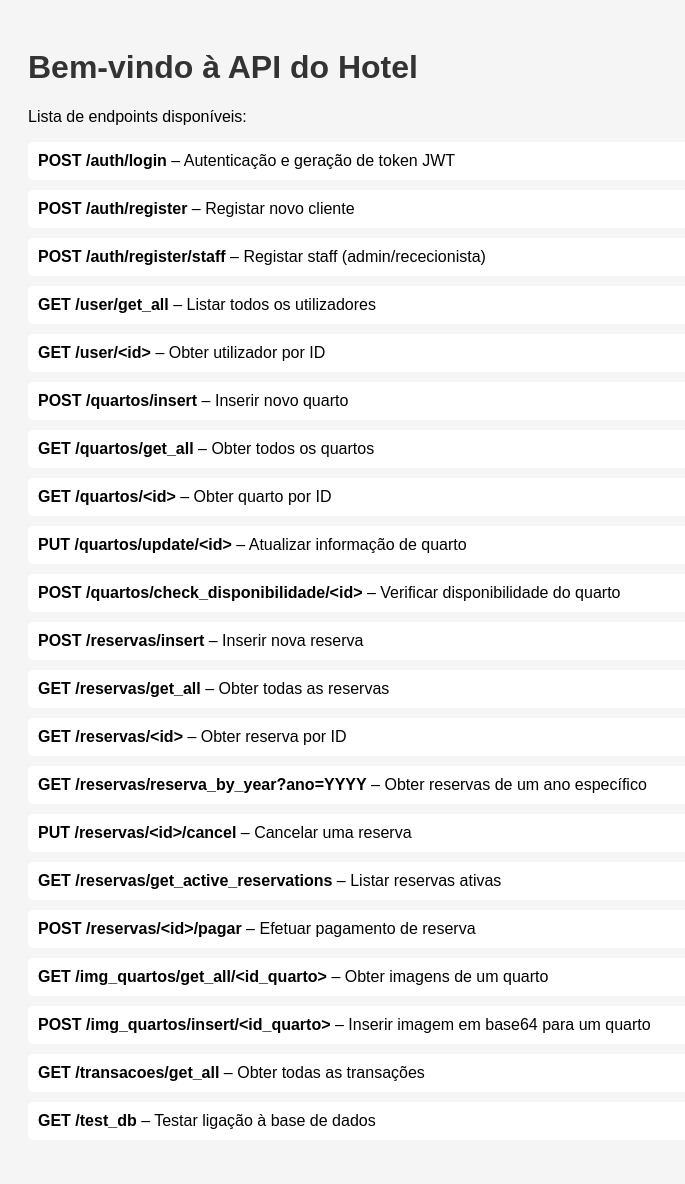
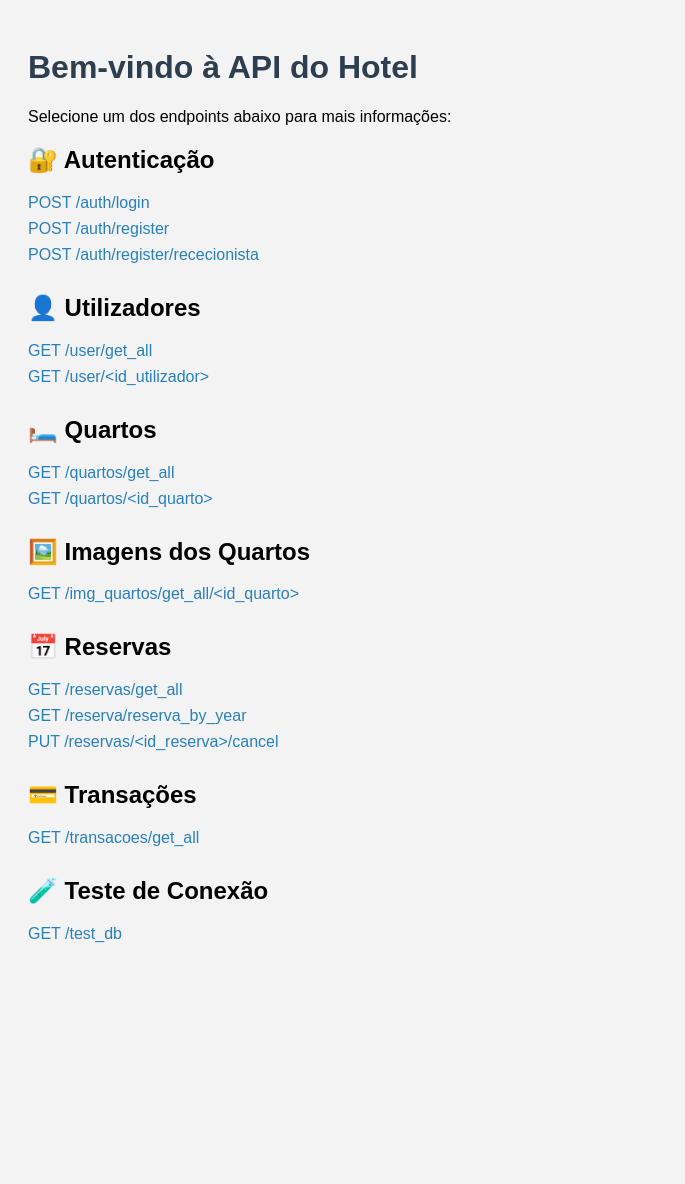
Before and after one commit to Lou-ey/BDII_API, a Flask app: page / in a window 1280 px wide. Shown: the whole page, without its empty margins (0-685 px from the left). After the commit the page ends 943 px from the top, so only its background shows below. Run offline with Flask 3, Linux system fonts and the light colour scheme.

Commit message:
feat: update home.html with a structured welcome page and detailed API endpoints

```diff
--- a/templates/home.html
+++ b/templates/home.html
@@ -1,4 +1,4 @@
-<!DOCTYPE html>
+<!--<!DOCTYPE html>
 <html lang="pt">
 <head>
   <meta charset="UTF-8">
@@ -44,4 +44,100 @@
     <li><span class="endpoint">GET /test_db</span> – Testar ligação à base de dados</li>
   </ul>
 </body>
+</html>-->
+
+<!DOCTYPE html>
+<html lang="pt-PT">
+<head>
+    <meta charset="UTF-8">
+    <title>API do Hotel</title>
+    <style>
+        body {
+            font-family: Arial, sans-serif;
+            background-color: #f3f3f3;
+            padding: 20px;
+        }
+        h1 {
+            color: #2c3e50;
+        }
+        ul {
+            list-style: none;
+            padding-left: 0;
+        }
+        li {
+            margin: 8px 0;
+        }
+        a {
+            text-decoration: none;
+            color: #2980b9;
+        }
+        a:hover {
+            text-decoration: underline;
+        }
+        .section {
+            margin-bottom: 30px;
+        }
+    </style>
+</head>
+<body>
+
+    <h1>Bem-vindo à API do Hotel</h1>
+    <p>Selecione um dos endpoints abaixo para mais informações:</p>
+
+    <div class="section">
+        <h2>🔐 Autenticação</h2>
+        <ul>
+            <li><a href="/auth/login">POST /auth/login</a></li>
+            <li><a href="/auth/register">POST /auth/register</a></li>
+            <li><a href="/auth/register/rececionista">POST /auth/register/rececionista</a></li>
+        </ul>
+    </div>
+
+    <div class="section">
+        <h2>👤 Utilizadores</h2>
+        <ul>
+            <li><a href="/user/get_all">GET /user/get_all</a></li>
+            <li><a href="/user/&lt;id_utilizador&gt;">GET /user/&lt;id_utilizador&gt;</a></li>
+        </ul>
+    </div>
+
+    <div class="section">
+        <h2>🛏️ Quartos</h2>
+        <ul>
+            <li><a href="/quartos/get_all">GET /quartos/get_all</a></li>
+            <li><a href="/quartos/&lt;id_quarto&gt;">GET /quartos/&lt;id_quarto&gt;</a></li>
+        </ul>
+    </div>
+
+    <div class="section">
+        <h2>🖼️ Imagens dos Quartos</h2>
+        <ul>
+            <li><a href="/img_quartos/get_all/&lt;id_quarto&gt;">GET /img_quartos/get_all/&lt;id_quarto&gt;</a></li>
+        </ul>
+    </div>
+
+    <div class="section">
+        <h2>📅 Reservas</h2>
+        <ul>
+            <li><a href="/reservas/get_all">GET /reservas/get_all</a></li>
+            <li><a href="/reserva/reserva_by_year?ano=2025">GET /reserva/reserva_by_year</a></li>
+            <li><a href="/reservas/&lt;id_reserva&gt;/cancel">PUT /reservas/&lt;id_reserva&gt;/cancel</a></li>
+        </ul>
+    </div>
+
+    <div class="section">
+        <h2>💳 Transações</h2>
+        <ul>
+            <li><a href="/transacoes/get_all">GET /transacoes/get_all</a></li>
+        </ul>
+    </div>
+
+    <div class="section">
+        <h2>🧪 Teste de Conexão</h2>
+        <ul>
+            <li><a href="/test_db">GET /test_db</a></li>
+        </ul>
+    </div>
+
+</body>
 </html>
```
